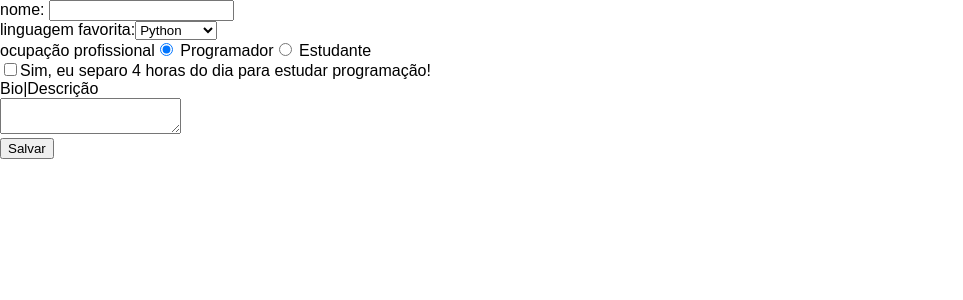
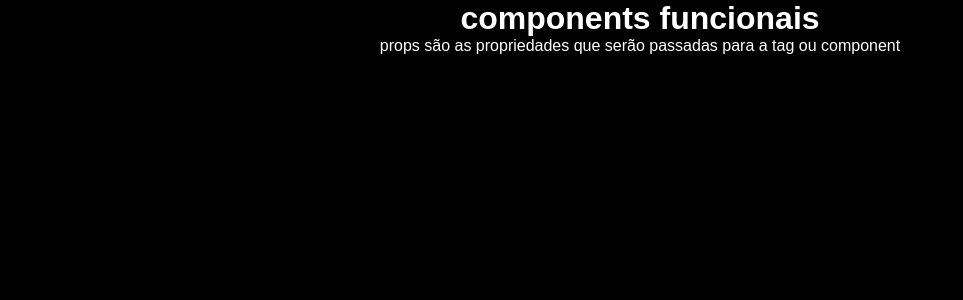
Before and after one commit to BrunaCardoso7/react, a React (Create React App) app in the folder meu-app/: page / in a window 1280 px wide. Shown: the top 300 px of the page, without its empty margins (0-963 px from the left). Built offline with nearby package versions, Linux system fonts and the light colour scheme.

Commit message:
components fncionais

```diff
--- /dev/null
+++ b/meu-app/src/components/Hello.css
@@ -0,0 +1,6 @@
+*{
+    color: white;
+    background-color: black;
+    margin: 0;
+    text-align: center;
+}
--- /dev/null
+++ b/meu-app/src/components/Hello.js
@@ -0,0 +1,18 @@
+import React from "react";
+import './Hello.css';
+
+const Hello = ({ children })=>{
+    return(
+        <>
+            { children }
+        </>
+    );
+}
+export { Hello }
+// export default function Hello({ children }){
+//     return(
+//         <>
+//             {children}
+//         </>
+//     );
+// }
--- a/meu-app/src/index.js
+++ b/meu-app/src/index.js
@@ -8,13 +8,20 @@ import { App4 } from './components/App4';
 import { App5 } from './components/App5';
 import { Lista, Item } from './components/Lista';
 import { Formulario } from './components/Formulario';
+import { Hello } from './components/Hello';
 import reportWebVitals from './reportWebVitals';
 
 
 const root = ReactDOM.createRoot(document.getElementById('root'));
 root.render(
   <React.StrictMode>
-    <Formulario></Formulario>
+    <Hello>
+       <h1>components funcionais</h1>
+       <p>
+        props são as propriedades que serão passadas para a tag ou component
+       </p>
+    </Hello>
+
   </React.StrictMode>
 );
 
```
